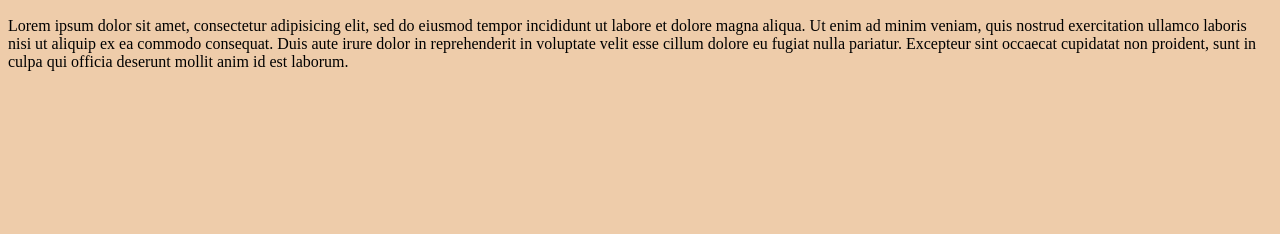
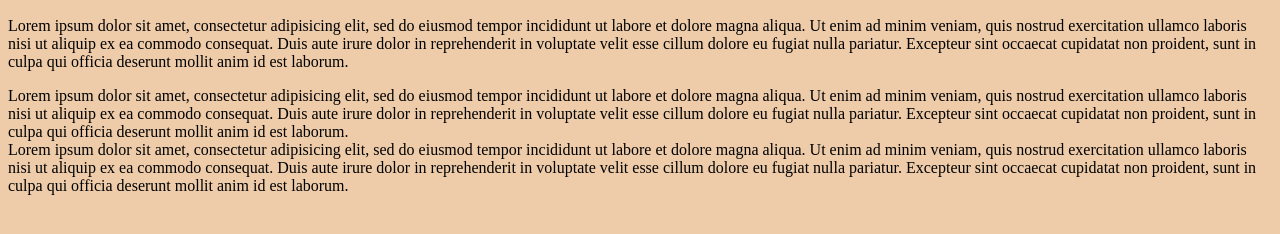
Before and after one commit to cgobbo8/demo, a plain HTML site: page index.html in a window 1280 px wide. Shown: the part 110-344 px from the top of the page. Drawn offline with Linux system fonts and the light colour scheme.

Commit message:
Ajout second Lorem

```diff
--- a/index.html
+++ b/index.html
@@ -8,6 +8,6 @@
     <h1>test</h1>
     <h2>premier commit</h2>
     <p>Lorem ipsum dolor sit amet, consectetur adipisicing elit, sed do eiusmod tempor incididunt ut labore et dolore magna aliqua. Ut enim ad minim veniam, quis nostrud exercitation ullamco laboris nisi ut aliquip ex ea commodo consequat. Duis aute irure dolor in reprehenderit in voluptate velit esse cillum dolore eu fugiat nulla pariatur. Excepteur sint occaecat cupidatat non proident, sunt in culpa qui officia deserunt mollit anim id est laborum.</p>
-
+  <p>Lorem ipsum dolor sit amet, consectetur adipisicing elit, sed do eiusmod tempor incididunt ut labore et dolore magna aliqua. Ut enim ad minim veniam, quis nostrud exercitation ullamco laboris nisi ut aliquip ex ea commodo consequat. Duis aute irure dolor in reprehenderit in voluptate velit esse cillum dolore eu fugiat nulla pariatur. Excepteur sint occaecat cupidatat non proident, sunt in culpa qui officia deserunt mollit anim id est laborum.<br>Lorem ipsum dolor sit amet, consectetur adipisicing elit, sed do eiusmod tempor incididunt ut labore et dolore magna aliqua. Ut enim ad minim veniam, quis nostrud exercitation ullamco laboris nisi ut aliquip ex ea commodo consequat. Duis aute irure dolor in reprehenderit in voluptate velit esse cillum dolore eu fugiat nulla pariatur. Excepteur sint occaecat cupidatat non proident, sunt in culpa qui officia deserunt mollit anim id est laborum.</p>
   </body>
 </html>
```
